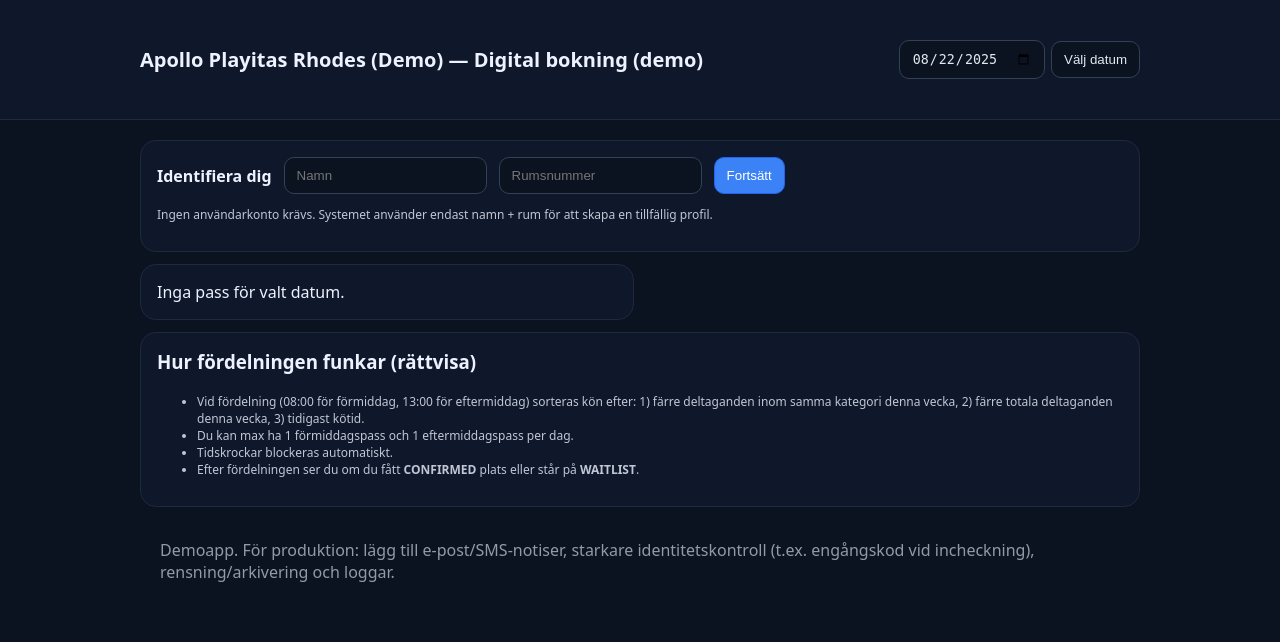
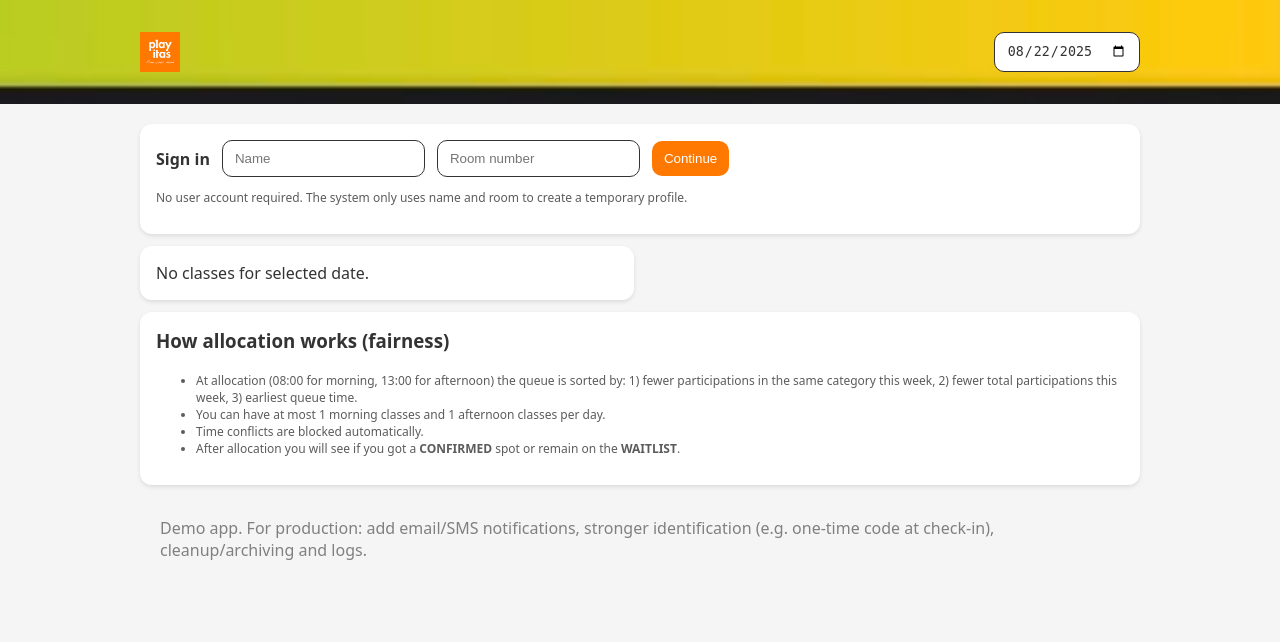
Before and after one commit to jonasringheim/playitas, a PHP site: page / in a window 1280 px wide. Shown: the top 642 px of the page. Run offline with PHP 8.4, Linux system fonts and the light colour scheme.

Commit message:
refactor: update booking demo design and english

```diff
--- a/index.php
+++ b/index.php
@@ -29,6 +29,7 @@ $db = new PDO('sqlite:' . DB_FILE);
 $db->setAttribute(PDO::ATTR_ERRMODE, PDO::ERRMODE_EXCEPTION);
 
 initialize($db);
+seed_schedule($db);
 
 $action = $_GET['action'] ?? '';
 
@@ -94,6 +95,22 @@ function initialize(PDO $db): void {
   SQL);
 }
 
+function seed_schedule(PDO $db): void {
+  $exists = $db->query('SELECT COUNT(1) FROM classes')->fetchColumn();
+  if ($exists) return;
+  $schedule = [
+    ['2025-08-18','07:30','08:30','RUN (ALL LEVELS)','Running',0],
+    ['2025-08-18','09:00','10:00','LES MILLS BODYPUMP W/ JOHANNA','Fitness',12],
+    ['2025-08-18','10:00','11:00','SPINNING','Cycling',12],
+    ['2025-08-18','12:00','13:00','AQUA GYM','Aqua',0]
+  ];
+  $stmt = $db->prepare('INSERT INTO classes(title, category, date, start_time, end_time, capacity) VALUES(?,?,?,?,?,?)');
+  foreach ($schedule as $s) {
+    [$date,$start,$end,$title,$cat,$cap] = $s;
+    $stmt->execute([$title,$cat,$date,$start,$end,$cap]);
+  }
+}
+
 function require_post(): void {
   if ($_SERVER['REQUEST_METHOD'] !== 'POST') {
     http_response_code(405);
@@ -130,7 +147,7 @@ function handle_identify(PDO $db): void {
   $name = trim($_POST['name'] ?? '');
   $room = trim($_POST['room'] ?? '');
   if ($name === '' || $room === '') {
-    header('Location: ./?err=' . urlencode('Fyll i namn och rumsnummer.'));
+    header('Location: ./?err=' . urlencode('Please enter name and room number.'));
     exit;
   }
   $fp = fingerprint($name, $room);
@@ -168,18 +185,18 @@ function within_allocation_window(array $class, bool $force = false): bool {
 
 function handle_request(PDO $db): void {
   $u = me($db);
-  if (!$u) { header('Location: ./?err=' . urlencode('Identifiera dig först.')); exit; }
+  if (!$u) { header('Location: ./?err=' . urlencode('Please identify yourself first.')); exit; }
   $class_id = (int)($_POST['class_id'] ?? 0);
   $stmt = $db->prepare('SELECT * FROM classes WHERE id = ?');
   $stmt->execute([$class_id]);
   $c = $stmt->fetch(PDO::FETCH_ASSOC);
-  if (!$c) { header('Location: ./?err=' . urlencode('Passet finns inte.')); exit; }
+  if (!$c) { header('Location: ./?err=' . urlencode('Class not found.')); exit; }
 
   // Already booked? prevent duplicate
   $exists = $db->prepare('SELECT 1 FROM bookings WHERE user_id = ? AND class_id = ? AND status IN ("CONFIRMED","WAITLIST")');
   $exists->execute([$u['id'], $class_id]);
   if ($exists->fetchColumn()) {
-    header('Location: ./?err=' . urlencode('Du är redan med i kön/har plats.'));
+    header('Location: ./?err=' . urlencode('You are already in the queue/have a spot.'));
     exit;
   }
 
@@ -189,27 +206,27 @@ function handle_request(PDO $db): void {
   // also create initial booking as WAITLIST (for transparency)
   $db->prepare('INSERT INTO bookings(user_id, class_id, status, created_at) VALUES(?,?,"WAITLIST",?)')->execute([$u['id'], $class_id, $now]);
 
-  header('Location: ./?ok=' . urlencode('Du är med i kön till "' . $c['title'] . '". Resultat kommer efter fördelningen.'));
+  header('Location: ./?ok=' . urlencode('You joined the queue for "' . $c['title'] . '". Results will appear after allocation.'));
   exit;
 }
 
 function handle_withdraw_request(PDO $db): void {
   $u = me($db);
-  if (!$u) { header('Location: ./?err=' . urlencode('Identifiera dig först.')); exit; }
+  if (!$u) { header('Location: ./?err=' . urlencode('Please identify yourself first.')); exit; }
   $class_id = (int)($_POST['class_id'] ?? 0);
   $db->prepare('DELETE FROM requests WHERE user_id = ? AND class_id = ?')->execute([$u['id'], $class_id]);
   // also remove WAITLIST bookings if any
   $db->prepare('DELETE FROM bookings WHERE user_id = ? AND class_id = ? AND status = "WAITLIST"')->execute([$u['id'], $class_id]);
-  header('Location: ./?ok=' . urlencode('Du har lämnat kön.'));
+  header('Location: ./?ok=' . urlencode('You have left the queue.'));
   exit;
 }
 
 function handle_cancel_booking(PDO $db): void {
   $u = me($db);
-  if (!$u) { header('Location: ./?err=' . urlencode('Identifiera dig först.')); exit; }
+  if (!$u) { header('Location: ./?err=' . urlencode('Please identify yourself first.')); exit; }
   $class_id = (int)($_POST['class_id'] ?? 0);
   $db->prepare('UPDATE bookings SET status = "CANCELLED" WHERE user_id = ? AND class_id = ? AND status = "CONFIRMED"')->execute([$u['id'], $class_id]);
-  header('Location: ./?ok=' . urlencode('Din plats är avbokad. Tack för att du släpper den till någon annan!'));
+  header('Location: ./?ok=' . urlencode('Your spot has been canceled. Thanks for freeing it for someone else!'));
   exit;
 }
 
@@ -221,12 +238,12 @@ function handle_admin_add_class(PDO $db): void {
   $end = trim($_POST['end_time'] ?? '');
   $cap = (int)($_POST['capacity'] ?? 0);
   if (!$title || !$category || !$date || !$start || !$end || $cap <= 0) {
-    header('Location: ./?admin=1&key=' . urlencode($_GET['key']) . '&err=' . urlencode('Fyll i alla fält.'));
+    header('Location: ./?admin=1&key=' . urlencode($_GET['key']) . '&err=' . urlencode('Please fill in all fields.'));
     exit;
   }
   $db->prepare('INSERT INTO classes(title, category, date, start_time, end_time, capacity) VALUES(?,?,?,?,?,?)')
     ->execute([$title, $category, $date, $start, $end, $cap]);
-  header('Location: ./?admin=1&key=' . urlencode($_GET['key']) . '&ok=' . urlencode('Pass tillagt.'));
+  header('Location: ./?admin=1&key=' . urlencode($_GET['key']) . '&ok=' . urlencode('Class added.'));
   exit;
 }
 
@@ -245,7 +262,7 @@ function handle_admin_seed_today(PDO $db): void {
     $db->prepare('INSERT INTO classes(title, category, date, start_time, end_time, capacity) VALUES(?,?,?,?,?,?)')
       ->execute([$title, $cat, $today, $st, $et, $cap]);
   }
-  header('Location: ./?admin=1&key=' . urlencode($_GET['key']) . '&ok=' . urlencode('Exempelpass har lagts till för idag.'));
+  header('Location: ./?admin=1&key=' . urlencode($_GET['key']) . '&ok=' . urlencode('Sample classes added for today.'));
   exit;
 }
 
@@ -265,10 +282,10 @@ function handle_run_allocation(PDO $db): void {
       allocate_for_class($db, (int)$c['id']);
       $allocated++;
     } catch (Throwable $e) {
-      $errors[] = 'Kunde inte fördela klass #' . $c['id'] . ' (' . $c['title'] . '): ' . $e->getMessage();
+      $errors[] = 'Could not allocate class #' . $c['id'] . ' (' . $c['title'] . '): ' . $e->getMessage();
     }
   }
-  $msg = "Fördelning klar. Fördelade {$allocated} pass, hoppade över {$skipped}.";
+  $msg = "Allocation done. Allocated {$allocated} classes, skipped {$skipped}.";
   if ($errors) $msg .= "\n" . implode("\n", $errors);
 
   header('Location: ./?admin=1&key=' . urlencode($_GET['key']) . '&ok=' . urlencode($msg));
@@ -328,7 +345,7 @@ function allocate_for_class(PDO $db, int $class_id): void {
   $stmt = $db->prepare('SELECT * FROM classes WHERE id = ?');
   $stmt->execute([$class_id]);
   $class = $stmt->fetch(PDO::FETCH_ASSOC);
-  if (!$class) throw new RuntimeException('Okänt pass.');
+  if (!$class) throw new RuntimeException('Unknown class.');
 
   // Fetch requesters
   $q = $db->prepare('SELECT r.*, u.id AS uid, u.name, u.room FROM requests r JOIN users u ON u.id = r.user_id WHERE r.class_id = ? ORDER BY r.created_at');
@@ -400,7 +417,7 @@ function handle_mark_attended(PDO $db): void {
   $status = $_POST['status'] ?? 'ATTENDED';
   if (!in_array($status, ['ATTENDED','NO_SHOW','CONFIRMED','CANCELLED','WAITLIST'], true)) $status = 'ATTENDED';
   $db->prepare('UPDATE bookings SET status = ? WHERE id = ?')->execute([$status, $booking_id]);
-  header('Location: ./?admin=1&key=' . urlencode($_GET['key']) . '&ok=' . urlencode('Uppdaterat.'));
+  header('Location: ./?admin=1&key=' . urlencode($_GET['key']) . '&ok=' . urlencode('Updated.'));
   exit;
 }
 
@@ -437,33 +454,30 @@ function render_home(PDO $db): void {
   $admin = (isset($_GET['admin']) && $_GET['admin'] == '1' && ($_GET['key'] ?? '') === ADMIN_KEY);
 
   echo '<!doctype html><html><head><meta charset="utf-8"><meta name="viewport" content="width=device-width, initial-scale=1">';
-  echo '<title>' . be(HOTEL_NAME) . ' — Digital bokning (demo)</title>';
+  echo '<title>' . be(HOTEL_NAME) . ' — Digital booking (demo)</title>';
   echo '<style>
-    body{font-family:system-ui,-apple-system,Segoe UI,Roboto,Arial,sans-serif;margin:0;background:#0b1320;color:#eef2ff}
-    header{padding:20px;border-bottom:1px solid #1e293b;background:#0f172a}
+    :root{--orange:#ff7900;--dark:#000;--light:#f5f5f5;--dark-gray:#333;}
+    body{font-family:system-ui,-apple-system,Segoe UI,Roboto,Arial,sans-serif;margin:0;background:var(--light);color:var(--dark-gray);}
+    header{background:url("gradient.png") center/cover no-repeat var(--dark);padding:12px;}
+    .logo{height:40px}
     .wrap{max-width:1000px;margin:0 auto;padding:20px}
-    .card{background:#0f172a;border:1px solid #1e293b;border-radius:16px;padding:16px;margin-bottom:12px}
+    .card{background:white;border-radius:12px;padding:16px;margin-bottom:12px;box-shadow:0 2px 4px rgba(0,0,0,.1)}
     .row{display:flex;gap:12px;align-items:center;flex-wrap:wrap}
-    input,select,button{padding:10px 12px;border-radius:10px;border:1px solid #334155;background:#0b1320;color:#e2e8f0}
-    button.primary{background:#3b82f6;border-color:#2563eb;color:white}
-    button.warn{background:#dc2626;border-color:#b91c1c;color:white}
+    input,select,button{padding:10px 12px;border-radius:10px;border:1px solid var(--dark-gray);background:white;color:var(--dark-gray)}
+    button.primary{background:var(--orange);color:white;border:none}
+    button.warn{background:#dc2626;color:white;border:none}
     .k{font-size:12px;opacity:.8}
-    .ok{background:#064e3b;border:1px solid #065f46;color:#d1fae5;padding:12px;border-radius:10px;margin:10px 0}
-    .err{background:#3f1d1d;border:1px solid #7f1d1d;color:#fecaca;padding:12px;border-radius:10px;margin:10px 0}
+    .ok{background:#d1fae5;border:1px solid #10b981;color:#065f46;padding:12px;border-radius:10px;margin:10px 0}
+    .err{background:#fecaca;border:1px solid #b91c1c;color:#7f1d1d;padding:12px;border-radius:10px;margin:10px 0}
     .muted{opacity:.8}
-    .grid{display:grid;grid-template-columns: 1fr; gap:12px}
-    @media(min-width:800px){.grid{grid-template-columns:1fr 1fr}}
-    .badge{display:inline-block;padding:2px 8px;border:1px solid #334155;border-radius:999px;font-size:12px;margin-left:6px}
-    .tag{padding:2px 8px;border-radius:999px;background:#1f2937;font-size:12px;margin-left:6px}
-    a{color:#93c5fd}
+    .grid{display:grid;grid-template-columns:1fr;gap:12px}
+    @media(min-width:700px){.grid{grid-template-columns:1fr 1fr}}
+    .badge{display:inline-block;padding:2px 8px;border-radius:999px;font-size:12px;margin-left:6px;background:var(--dark-gray);color:white}
+    .tag{padding:2px 8px;border-radius:999px;background:var(--orange);color:white;font-size:12px;margin-left:6px}
+    a{color:var(--orange)}
   </style>';
   echo '</head><body>';
-  echo '<header><div class="wrap"><div class="row"><h1 style="margin:0;font-size:20px">' . be(HOTEL_NAME) . ' — Digital bokning (demo)</h1>';
-  echo '<form method="get" class="row" style="margin-left:auto;gap:6px">';
-  echo '<input type="date" name="date" value="' . be($today) . '">';
-  echo '<button type="submit">Välj datum</button>';
-  echo '</form>';
-  echo '</div></div></header>';
+  echo '<header><div class="wrap"><div class="row" style="justify-content:space-between;align-items:center"><img src="logo.png" alt="Playitas logo" class="logo"><form method="get" class="row" style="margin-left:auto"><input type="date" name="date" value="' . be($today) . '" onchange="this.form.submit()"></form></div></div></header>';
 
   echo '<div class="wrap">';
   if ($ok) echo '<div class="ok">' . be($ok) . '</div>';
@@ -471,15 +485,15 @@ function render_home(PDO $db): void {
 
   echo '<div class="card">';
   if ($u) {
-    echo '<div class="row"><div>Inloggad som <strong>' . be($u['name']) . '</strong> (Rum ' . be($u['room']) . ')</div>';
-    echo '<form method="get" action="."><input type="hidden" name="action" value="logout"><button class="warn">Byt gäst</button></form></div>';
+    echo '<div class="row"><div>Logged in as <strong>' . be($u['name']) . '</strong> (Room ' . be($u['room']) . ')</div>';
+    echo '<form method="get" action="."><input type="hidden" name="action" value="logout"><button class="warn">Switch guest</button></form></div>';
   } else {
-    echo '<form method="post" action="?action=identify" class="row"><strong>Identifiera dig</strong>
-          <input name="name" placeholder="Namn" required>
-          <input name="room" placeholder="Rumsnummer" required>
-          <button class="primary">Fortsätt</button>
+    echo '<form method="post" action="?action=identify" class="row"><strong>Sign in</strong>
+          <input name="name" placeholder="Name" required>
+          <input name="room" placeholder="Room number" required>
+          <button class="primary">Continue</button>
         </form>';
-    echo '<p class="k muted">Ingen användarkonto krävs. Systemet använder endast namn + rum för att skapa en tillfällig profil.</p>';
+    echo '<p class="k muted">No user account required. The system only uses name and room to create a temporary profile.</p>';
   }
   echo '</div>';
 
@@ -488,27 +502,27 @@ function render_home(PDO $db): void {
     echo '<div class="card">';
     echo '<h3 style="margin-top:0">Admin</h3>';
     echo '<form method="post" action="?action=admin_add_class&key=' . be($_GET['key']) . '" class="row">
-            <input name="title" placeholder="Titel" required>
-            <input name="category" placeholder="Kategori" required>
+            <input name="title" placeholder="Title" required>
+            <input name="category" placeholder="Category" required>
             <input type="date" name="date" value="' . be($today) . '" required>
             <input type="time" name="start_time" value="09:00" required>
             <input type="time" name="end_time" value="10:00" required>
-            <input type="number" name="capacity" placeholder="Kapacitet" min="1" style="width:120px" required>
-            <button class="primary">Lägg till pass</button>
+            <input type="number" name="capacity" placeholder="Capacity" min="1" style="width:120px" required>
+            <button class="primary">Add class</button>
           </form>';
     echo '<div class="row" style="margin-top:8px">
-            <a class="badge" href="?action=run_allocation&key=' . be($_GET['key']) . '&date=' . be($today) . '">Kör fördelning (respekt. fönster)</a>
-            <a class="badge" href="?action=run_allocation&force=1&key=' . be($_GET['key']) . '&date=' . be($today) . '">Kör fördelning (tvinga)</a>
-            <a class="badge" href="?action=admin_seed_today&key=' . be($_GET['key']) . '">Skapa exempeldag</a>
+            <a class="badge" href="?action=run_allocation&key=' . be($_GET['key']) . '&date=' . be($today) . '">Run allocation (respect window)</a>
+            <a class="badge" href="?action=run_allocation&force=1&key=' . be($_GET['key']) . '&date=' . be($today) . '">Run allocation (force)</a>
+            <a class="badge" href="?action=admin_seed_today&key=' . be($_GET['key']) . '">Seed sample day</a>
           </div>';
-    echo '<p class="k muted">Fördelningsfönster: morgon ' . MORNING_RELEASE_HOUR . ':00, eftermiddag ' . AFTERNOON_RELEASE_HOUR . ':00.</p>';
+    echo '<p class="k muted">Allocation windows: morning ' . MORNING_RELEASE_HOUR . ':00, afternoon ' . AFTERNOON_RELEASE_HOUR . ':00.</p>';
     echo '</div>';
   }
 
   // List classes
   echo '<div class="grid">';
   if (!$classes) {
-    echo '<div class="card">Inga pass för valt datum.</div>';
+    echo '<div class="card">No classes for selected date.</div>';
   }
   foreach ($classes as $c) {
     $counts = class_counts($db, (int)$c['id']);
@@ -519,10 +533,14 @@ function render_home(PDO $db): void {
     echo '<div class="row"><h3 style="margin:0">' . be($c['title']) . '</h3>';
     echo '<span class="tag">' . be($c['category']) . '</span>';
     echo '<span class="badge">' . be($c['date']) . ' ' . be($c['start_time']) . '–' . be($c['end_time']) . '</span>';
-    echo '<span class="badge">Kapacitet: ' . (int)$c['capacity'] . '</span>';
-    echo '<span class="badge">Platser kvar: ' . $free . '</span>';
-    echo '<span class="badge">Kön: ' . $counts['WAITLIST'] . '</span>';
-    echo '<span class="badge">Fönster: ' . ($isMorning ? '08:00' : '13:00') . '</span>';
+    if ((int)$c['capacity'] > 0) {
+      echo '<span class="badge">Capacity: ' . (int)$c['capacity'] . '</span>';
+      echo '<span class="badge">Spots left: ' . $free . '</span>';
+      echo '<span class="badge">Queue: ' . $counts['WAITLIST'] . '</span>';
+      echo '<span class="badge">Window: ' . ($isMorning ? '08:00' : '13:00') . '</span>';
+    } else {
+      echo '<span class="badge">No booking required</span>';
+    }
     echo '</div>';
 
     // Show my status if logged in
@@ -531,9 +549,9 @@ function render_home(PDO $db): void {
       if ($my) {
         $status = $my['status'];
         $note = '';
-        if ($status === 'CONFIRMED') $note = 'Du har en bekräftad plats.';
-        elseif ($status === 'WAITLIST') $note = 'Du står i kö. Fördelning sker efter fönster.';
-        elseif ($status === 'CANCELLED') $note = 'Du har avbokat detta pass.';
+        if ($status === 'CONFIRMED') $note = 'You have a confirmed spot.';
+        elseif ($status === 'WAITLIST') $note = 'You are in the queue. Allocation runs after the window.';
+        elseif ($status === 'CANCELLED') $note = 'You have canceled this class.';
         echo '<p class="muted">Status: <strong>' . be($status) . '</strong>. ' . be($note) . '</p>';
       }
     }
@@ -541,24 +559,26 @@ function render_home(PDO $db): void {
     echo '<div class="row">';
     if ($u) {
       $my = $user_map[(int)$c['id']] ?? null;
-      if (!$my) {
+      if ((int)$c['capacity'] === 0) {
+        echo '<span class="muted">No booking needed.</span>';
+      } elseif (!$my) {
         echo '<form method="post" action="?action=request" class="row">
                 <input type="hidden" name="class_id" value="' . (int)$c['id'] . '">
-                <button class="primary">Gå med i kön</button>
+                <button class="primary">Join queue</button>
               </form>';
       } elseif ($my['status'] === 'WAITLIST') {
         echo '<form method="post" action="?action=withdraw_request" class="row">
                 <input type="hidden" name="class_id" value="' . (int)$c['id'] . '">
-                <button>Ångra / lämna kö</button>
+                <button>Withdraw / leave queue</button>
               </form>';
       } elseif ($my['status'] === 'CONFIRMED') {
         echo '<form method="post" action="?action=cancel_booking" class="row">
                 <input type="hidden" name="class_id" value="' . (int)$c['id'] . '">
-                <button class="warn">Avboka plats</button>
+                <button class="warn">Cancel spot</button>
               </form>';
       }
     } else {
-      echo '<span class="muted">Identifiera dig för att köa / boka.</span>';
+      echo '<span class="muted">Identify yourself to queue / book.</span>';
     }
     echo '</div>';
 
@@ -570,18 +590,18 @@ function render_home(PDO $db): void {
       echo '<hr><div class="k">Admin: roster</div>';
       if ($rows) {
         echo '<table style="width:100%;border-collapse:collapse">';
-        echo '<tr><th style="text-align:left">Gäst</th><th>Rum</th><th>Status</th><th>Ändra</th></tr>';
+        echo '<tr><th style="text-align:left">Guest</th><th>Room</th><th>Status</th><th>Change</th></tr>';
         foreach ($rows as $r) {
           echo '<tr style="border-top:1px solid #334155"><td>' . be($r['name']) . '</td><td style="text-align:center">' . be($r['room']) . '</td><td style="text-align:center">' . be($r['status']) . '</td><td style="text-align:center">';
           echo '<form method="post" action="?action=mark_attended&key=' . be($_GET['key']) . '" class="row" style="justify-content:center">';
           echo '<input type="hidden" name="booking_id" value="' . (int)$r['bid'] . '">';
           echo '<select name="status"><option>CONFIRMED</option><option>WAITLIST</option><option>ATTENDED</option><option>NO_SHOW</option><option>CANCELLED</option></select>';
-          echo '<button>Uppdatera</button></form>';
+          echo '<button>Update</button></form>';
           echo '</td></tr>';
         }
         echo '</table>';
       } else {
-        echo '<p class="muted">Inga bokningar ännu.</p>';
+        echo '<p class="muted">No bookings yet.</p>';
       }
     }
 
@@ -590,14 +610,14 @@ function render_home(PDO $db): void {
   echo '</div>'; // grid
 
   echo '<div class="card">';
-  echo '<h3 style="margin-top:0">Hur fördelningen funkar (rättvisa)</h3>';
-  echo '<ul class="k"><li>Vid fördelning (08:00 för förmiddag, 13:00 för eftermiddag) sorteras kön efter: 1) färre deltaganden inom samma kategori denna vecka, 2) färre totala deltaganden denna vecka, 3) tidigast kötid.</li>
-        <li>Du kan max ha ' . DAILY_CAP_MORNING . ' förmiddagspass och ' . DAILY_CAP_AFTERNOON . ' eftermiddagspass per dag.</li>
-        <li>Tidskrockar blockeras automatiskt.</li>
-        <li>Efter fördelningen ser du om du fått <strong>CONFIRMED</strong> plats eller står på <strong>WAITLIST</strong>.</li></ul>';
+  echo '<h3 style="margin-top:0">How allocation works (fairness)</h3>';
+  echo '<ul class="k"><li>At allocation (08:00 for morning, 13:00 for afternoon) the queue is sorted by: 1) fewer participations in the same category this week, 2) fewer total participations this week, 3) earliest queue time.</li>
+        <li>You can have at most ' . DAILY_CAP_MORNING . ' morning classes and ' . DAILY_CAP_AFTERNOON . ' afternoon classes per day.</li>
+        <li>Time conflicts are blocked automatically.</li>
+        <li>After allocation you will see if you got a <strong>CONFIRMED</strong> spot or remain on the <strong>WAITLIST</strong>.</li></ul>';
   echo '</div>';
 
-  echo '<footer class="wrap" style="opacity:.6;padding-bottom:40px">Demoapp. För produktion: lägg till e-post/SMS-notiser, starkare identitetskontroll (t.ex. engångskod vid incheckning), rensning/arkivering och loggar.</footer>';
+  echo '<footer class="wrap" style="opacity:.6;padding-bottom:40px">Demo app. For production: add email/SMS notifications, stronger identification (e.g. one-time code at check-in), cleanup/archiving and logs.</footer>';
   echo '</div></body></html>';
 }
 
```
